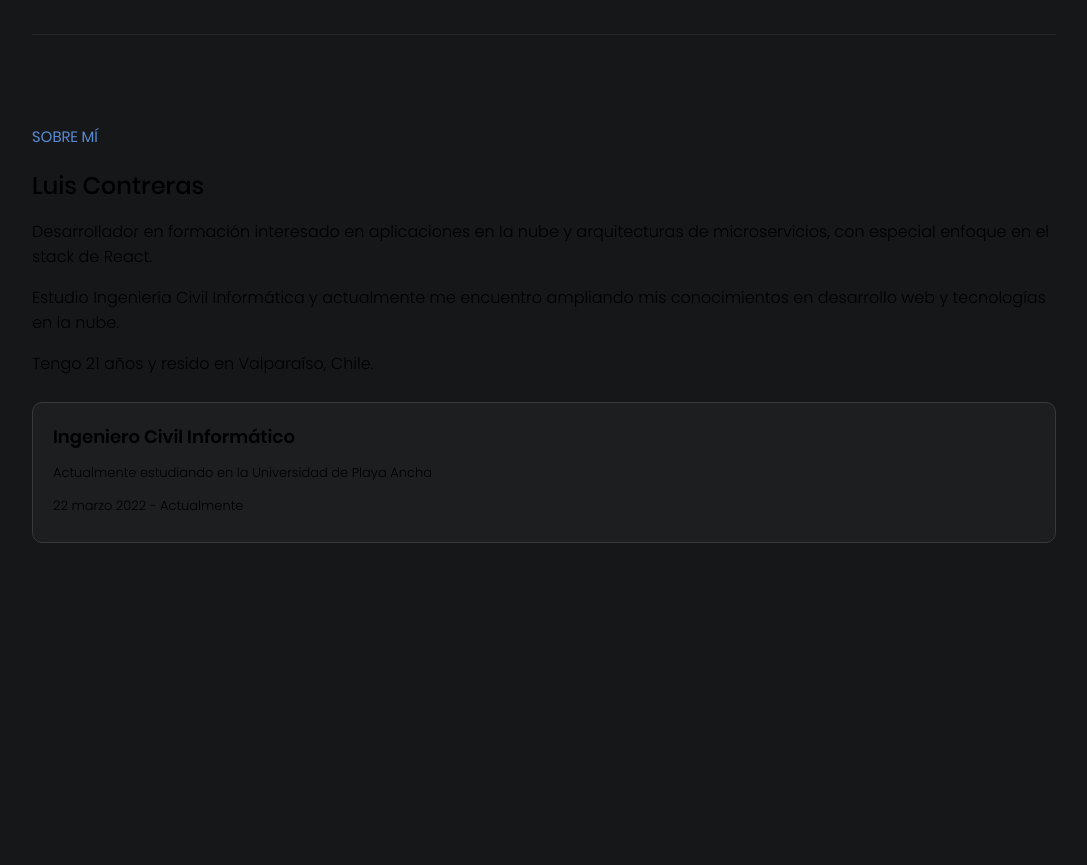
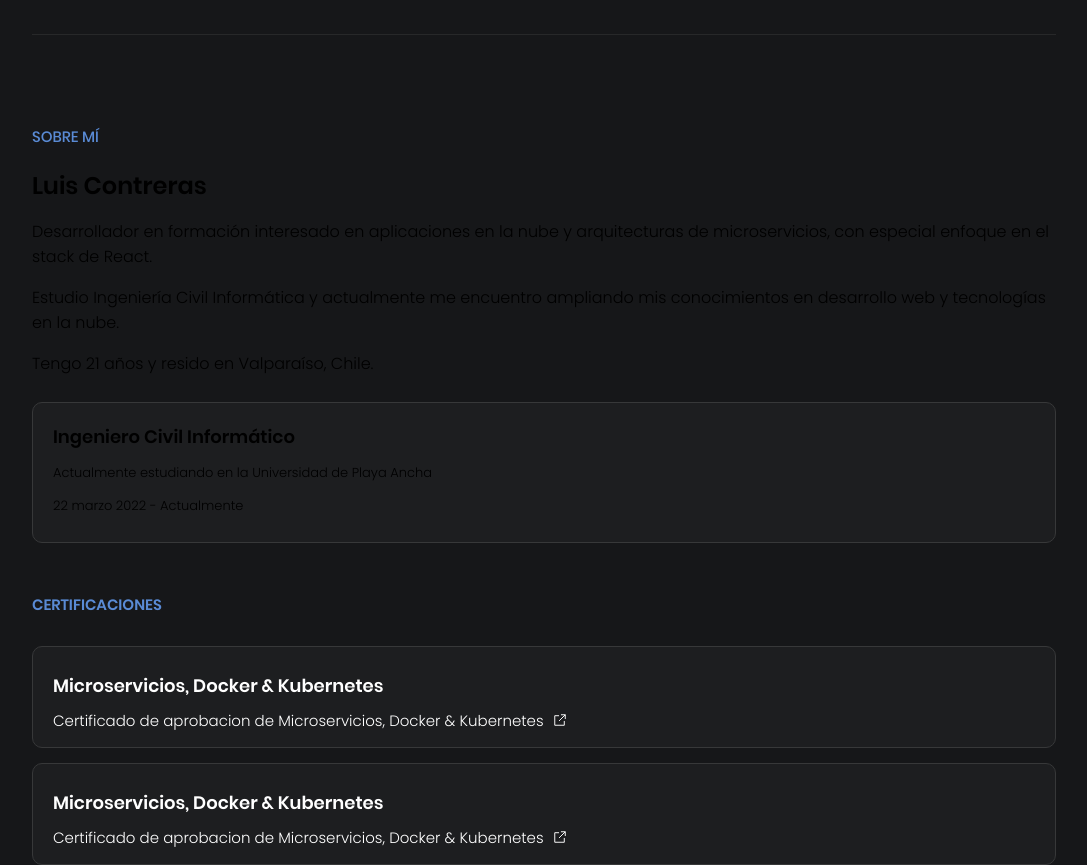
Before and after one commit to luinzv/portfolio, a React (Vite) app: page / in a window 1280 px wide. Shown: the part 1780-2645 px from the top of the page, without its empty margins (96-1183 px from the left). Before the commit the page ends 2323 px from the top, so only its background shows below. Built offline with nearby package versions, Linux system fonts and the light colour scheme.

Commit message:
Añadiendo skills

```diff
--- a/src/App.css
+++ b/src/App.css
@@ -59,6 +59,7 @@ h2 {
 }
 
 .header-container h2 {
+  margin-top: 8px;
   margin-bottom: 10px;
   font-size: 24px;
 }
--- a/src/App.tsx
+++ b/src/App.tsx
@@ -1,6 +1,7 @@
 import './App.css'
 import { downloadIcon, linkedinIcon, githubIcon, reactIcon, typescriptIcon, postgresqlIcon, dockerIcon, CSS3Icon, javaIcon, AWSIcon, microservicesIcon, gitIcon, menuIcon,} from '../src/assets/img/icons'
 import { AboutmeSection, ProjectsSection } from './components'
+import { CertificationsSection } from './components/CertificationsSection/CertificationsSection'
 
 
 function App() {
@@ -49,6 +50,7 @@ function App() {
 
           <ProjectsSection/>
           <AboutmeSection/>
+          <CertificationsSection/>
         </div>
       </div>
     </>
--- a/src/assets/img/icons.tsx
+++ b/src/assets/img/icons.tsx
@@ -13,7 +13,7 @@ import cybersegurityIcon from './cibersegurity.svg'
 import microservicesIcon from './microservices.svg'
 import gitIcon from './git.svg'
 import menuIcon from './menu.svg'
+import arrowup from './arrow-up.svg'
 
 export { downloadIcon, linkedinIcon, githubIcon, reactIcon, typescriptIcon, postgresqlIcon, redisIcon, dockerIcon, CSS3Icon,
-  javaIcon, AWSIcon,cybersegurityIcon, microservicesIcon, gitIcon, menuIcon
-}
+  javaIcon, AWSIcon,cybersegurityIcon, microservicesIcon, gitIcon, menuIcon, arrowup }
--- a/src/components/AboutmeSection/AboutmeSection.css
+++ b/src/components/AboutmeSection/AboutmeSection.css
@@ -10,22 +10,21 @@
     width: 80%;
 }
 
-header h3 {
-    font-size: 15px;
-    color: #5a8bd5;
-    margin: 0;
-    font-weight: 400;
-}
 
-header h2 {
+.header-about h2 {
     font-size: 24px;
     display: block;
     font-size: 1.5em;
     margin-block-start: 0.83em;
     margin-inline-start: 0px;
     margin-inline-end: 0px;
+    font-weight: 600;
+}
+
+.header-about h3 {
+    font-size: 15px;
+    color: #5a8bd5;
     font-weight: 500;
-    unicode-bidi: isolate;
 }
 
 .about {
--- a/src/components/AboutmeSection/AboutmeSection.tsx
+++ b/src/components/AboutmeSection/AboutmeSection.tsx
@@ -4,7 +4,7 @@ export const AboutmeSection = () => {
     return (
         <section className='About-me'>
             <div className="about-container">
-                <header>
+                <header className='header-about'>
                     <h3>SOBRE MÍ</h3>
                     <h2>Luis Contreras</h2>
                 </header>
--- a/src/components/CertificationsSection/CertificationsSection.css
+++ b/src/components/CertificationsSection/CertificationsSection.css
@@ -0,0 +1,57 @@
+.section-certifications {
+    margin: 50px 0;
+    display: flex;
+    flex-direction: column;
+    align-items: center;
+    justify-content: center;
+}
+
+.certifications-container {
+    width: 80%;
+}
+
+.certifications-container header {
+    font-size: 15px;
+    color: #5a8bd5;
+    margin: 0;
+}
+
+.certifications {
+    display: grid;
+    grid-template-columns: repeat(1, 1fr);
+    margin-top: 30px;
+    gap: 15px;
+}
+
+.certification {
+    display: flex;
+    flex-direction: column;
+    align-items: start;
+    background-color: #dbe0e409;
+    border: .5px solid #373839;
+    padding: 15px 20px;
+    border-radius: 10px;
+    box-sizing: border-box;
+}
+
+.certifications-header h3 {
+    font-size: 15px;
+    color: #5a8bd5;
+    margin: 0;
+}
+
+.certification a p {
+    font-weight: 300;
+    color: white;
+}
+
+.certification h3 {
+    margin: 10px 0;
+    font-size: 18px;
+    color: white;
+}
+
+.arrow-up {
+    width: 12px;
+    margin: 0px 10px;
+}
--- a/src/components/CertificationsSection/CertificationsSection.tsx
+++ b/src/components/CertificationsSection/CertificationsSection.tsx
@@ -0,0 +1,32 @@
+import './CertificationsSection.css'
+import { arrowup } from '../../assets/img/icons'
+
+export const CertificationsSection = () => {
+  return (
+    <section className='section-certifications'>
+      <div className="certifications-container">
+        <header className='certifications-header'>
+          <h3>CERTIFICACIONES</h3>
+          <div className="certifications">
+            <div className="certification">
+              <h3>Microservicios, Docker & Kubernetes</h3>
+              <a href="#">
+                <p>Certificado de aprobacion de Microservicios, Docker & Kubernetes
+                  <img src={arrowup} alt="" className='arrow-up'/>
+                </p>
+              </a>
+            </div>
+            <div className="certification">
+              <h3>Microservicios, Docker & Kubernetes</h3>
+              <a href="#">
+                <p>Certificado de aprobacion de Microservicios, Docker & Kubernetes
+                  <img src={arrowup} alt="" className='arrow-up'/>
+                </p>
+              </a>
+            </div>
+          </div>
+        </header>
+      </div>
+    </section>
+  )
+}
--- a/src/components/ProjectsSection/ProjectsSection.css
+++ b/src/components/ProjectsSection/ProjectsSection.css
@@ -69,7 +69,7 @@
 .category-project h3 {
     font-size: 15px;
     color: #5a8bd5;
-    font-weight: 400;
+    font-weight: 500;
 }
 
 .text h2 {
```
Also changed, not shown: src/assets/img/arrow-up.svg (added), src/assets/svg/constancia-background.png, src/components/SkillsSection/SkillSection.tsx (added).
